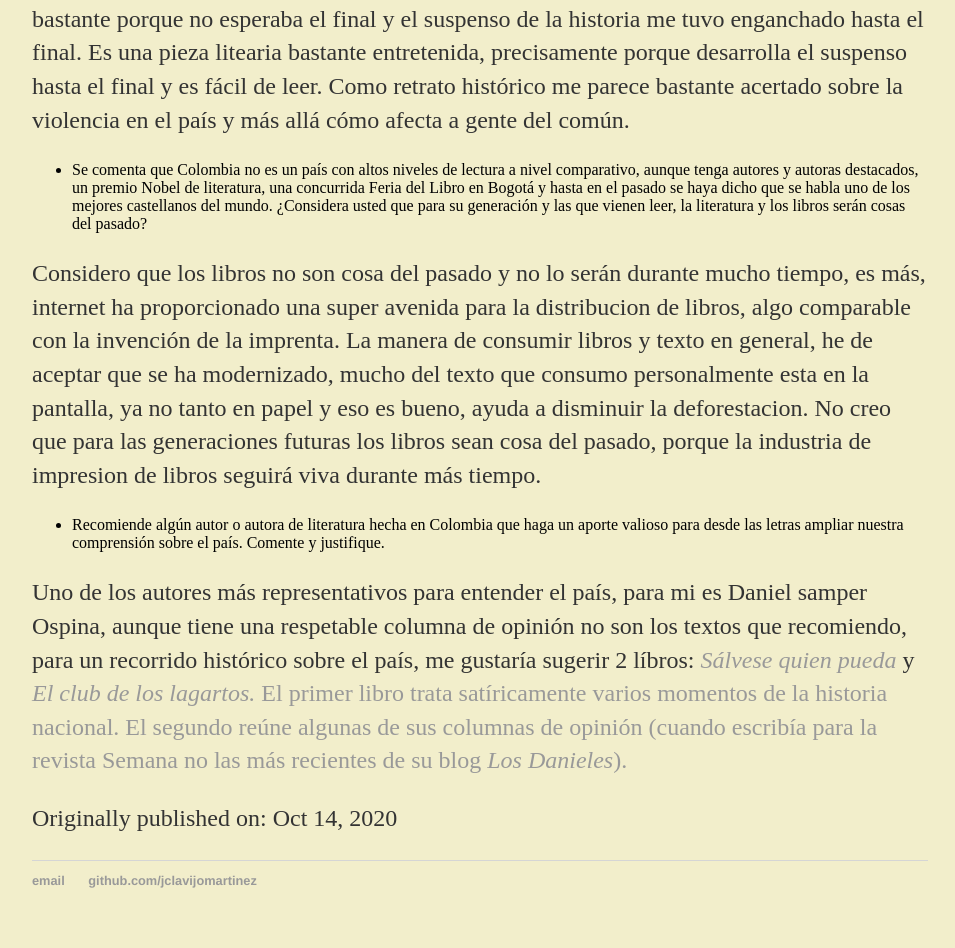
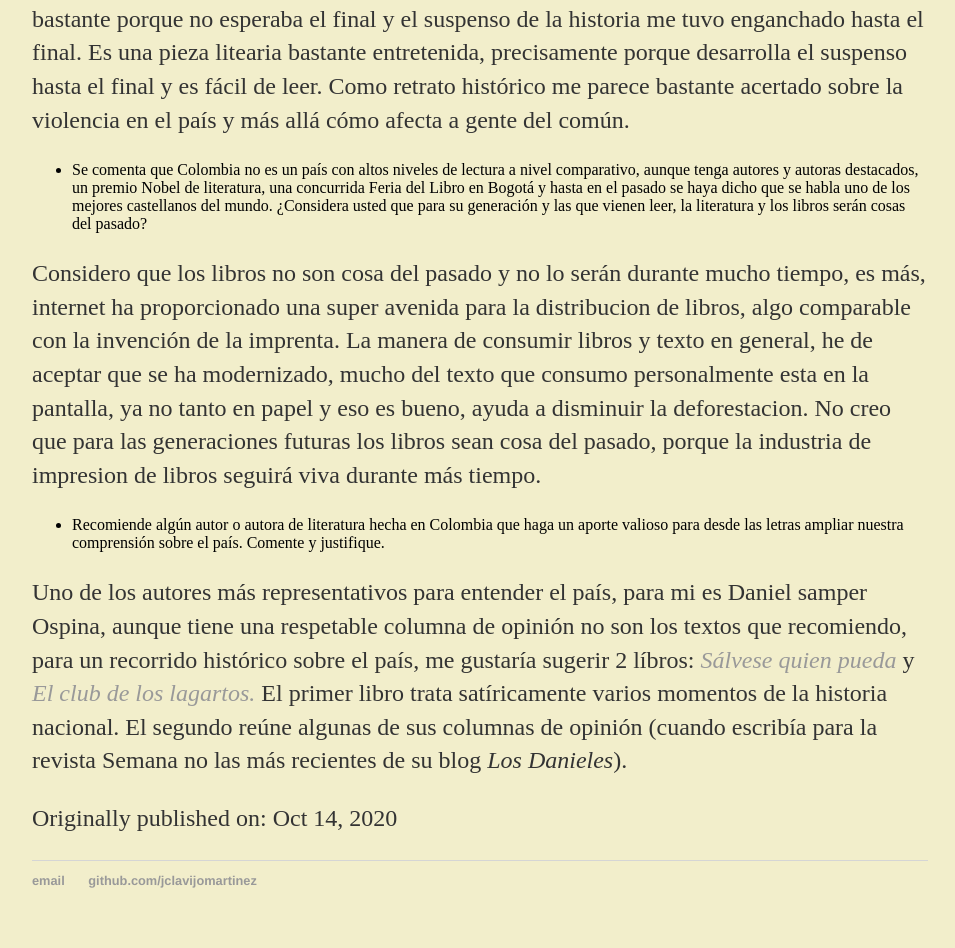
Before and after one commit to jclavijomartinez/jclavijomartinez.github.io, a Jekyll site: the page built from _posts/2020-10-14-tarea-espuma-y-nada-mas.md, in a window 1280 px wide. Shown: the part 859-1807 px from the top of the page, without its empty margins (160-1115 px from the left). Built offline with Jekyll 4.4.1, drawn with Linux system fonts in a browser that asks for light colours.

```diff
--- a/_posts/2020-10-14-tarea-espuma-y-nada-mas.md
+++ b/_posts/2020-10-14-tarea-espuma-y-nada-mas.md
@@ -20,4 +20,4 @@ Este cuento me recordó una memoria de cuando estaba en el colegio, en mis clase
 
 - Recomiende algún autor o autora de literatura hecha en Colombia que haga un aporte valioso para desde las letras ampliar nuestra comprensión sobre el país. Comente y justifique.
 
-Uno de los autores más representativos para entender el país, para mi es Daniel samper Ospina, aunque tiene una respetable columna de opinión no son los textos que recomiendo, para un recorrido histórico sobre el país, me gustaría sugerir 2 líbros: <a href="https://www.libreriadelau.com/lib-salvese-quien-pueda-penguin-random-house-humor/p"> _Sálvese quien pueda_ </a> y <a href="https://www.megustaleer.com.co/libros/el-club-de-los-lagartos/MCO-003260"> _El club de los lagartos._ El primer libro trata satíricamente varios momentos de la historia nacional. El segundo reúne algunas de sus columnas de opinión (cuando escribía para la revista Semana no las más recientes de su blog _Los Danieles_).
+Uno de los autores más representativos para entender el país, para mi es Daniel samper Ospina, aunque tiene una respetable columna de opinión no son los textos que recomiendo, para un recorrido histórico sobre el país, me gustaría sugerir 2 líbros: <a href="https://www.libreriadelau.com/lib-salvese-quien-pueda-penguin-random-house-humor/p"> _Sálvese quien pueda_ </a> y <a href="https://www.megustaleer.com.co/libros/el-club-de-los-lagartos/MCO-003260"> _El club de los lagartos._ </a> El primer libro trata satíricamente varios momentos de la historia nacional. El segundo reúne algunas de sus columnas de opinión (cuando escribía para la revista Semana no las más recientes de su blog _Los Danieles_).
```
